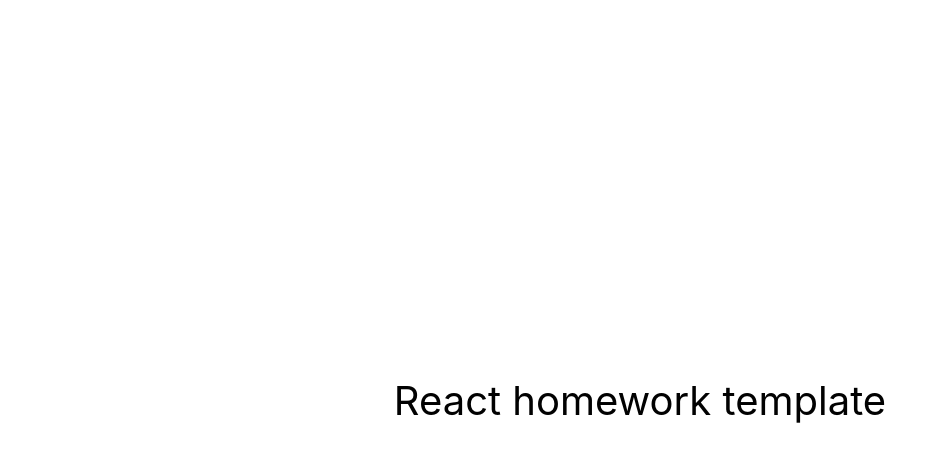
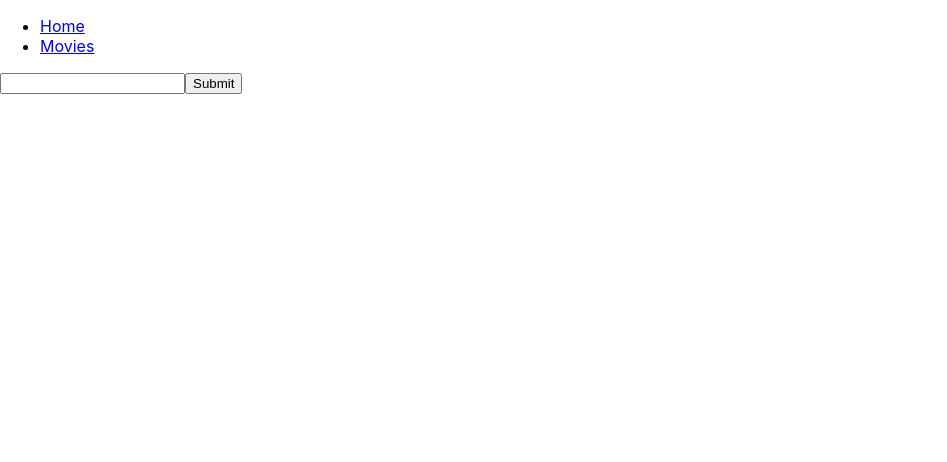
Before and after one commit to alexander-kulyk/goit-react-hw-05-movies, a React (Create React App) app: page /movies in a window 1280 px wide. Shown: the top 462 px of the page, without its empty margins (0-947 px from the left). Built offline with nearby package versions, Linux system fonts and the light colour scheme.

Commit message:
page Home

```diff
--- a/package.json
+++ b/package.json
@@ -7,9 +7,13 @@
     "@testing-library/jest-dom": "^5.16.3",
     "@testing-library/react": "^12.1.4",
     "@testing-library/user-event": "^13.5.0",
+    "axios": "^1.2.1",
+    "prop-types": "^15.8.1",
     "react": "^18.1.0",
     "react-dom": "^18.1.0",
+    "react-router-dom": "^6.4.5",
     "react-scripts": "5.0.1",
+    "styled-components": "^5.3.6",
     "web-vitals": "^2.1.3"
   },
   "scripts": {
--- /dev/null
+++ b/src/API/fetchMovies.js
@@ -0,0 +1,16 @@
+import axios from "axios";
+
+
+const KEY = '40e04535baed299e0a9efd3cd3e21164';
+const BASE_URL = 'https://api.themoviedb.org/3/'
+
+
+
+export const getTrendingMovies = async () =>{
+    return await axios.get(`${BASE_URL}trending/all/day?api_key=${KEY}&page=1`)
+};
+
+
+export const getMovieById = async id =>{
+    return await axios.get(`${BASE_URL}movie/${id}?api_key=${KEY}`)
+};
--- a/src/components/App.jsx
+++ b/src/components/App.jsx
@@ -1,16 +1,25 @@
+import { Route, Routes } from "react-router-dom";
+import { Layout } from "./Layout/Layout";
+import { Home } from "../pages/Home/Home";
+
+import { Movies } from "pages/Movies/Movies";
+import { MovieDetails } from "pages/MovieDetails/MovieDetails";
+
 export const App = () => {
+
   return (
-    <div
-      style={{
-        height: '100vh',
-        display: 'flex',
-        justifyContent: 'center',
-        alignItems: 'center',
-        fontSize: 40,
-        color: '#010101'
-      }}
-    >
-      React homework template
-    </div>
+    <>
+      <Routes>
+        <Route path="/" element={<Layout/>}>
+          <Route index element={<Home/>}/>
+          <Route path="movies" element={<Movies/>}>
+            <Route path=":movieId" element={<MovieDetails/>}/>
+          </Route>
+
+        </Route>
+
+      </Routes>
+  </>
+
   );
 };
--- /dev/null
+++ b/src/components/Layout/Layout.js
@@ -0,0 +1,23 @@
+import { Outlet } from "react-router-dom"
+import { Heder, Nav, NavItem, NavItemLink, NavList } from "./Layout.styled"
+
+
+
+export const Layout = () =>{
+    return(
+        <Heder>
+            <Nav>
+                <NavList>
+                    <NavItem>
+                        <NavItemLink to='/'>Home</NavItemLink>
+                    </NavItem>
+                    <NavItem>
+                        <NavItemLink  to='movies'>Movies</NavItemLink>
+                    </NavItem>
+
+                </NavList>
+            </Nav>
+            <Outlet/>
+        </Heder>
+    )
+}
--- /dev/null
+++ b/src/components/Layout/Layout.styled.js
@@ -0,0 +1,24 @@
+
+import { NavLink } from 'react-router-dom';
+import styled from 'styled-components';
+
+
+
+
+export const Heder = styled.header`
+
+`;
+
+export const Nav = styled.nav`
+
+`;
+
+export const NavList = styled.ul`
+
+`;
+export const NavItem = styled.li`
+
+`;
+export const NavItemLink = styled(NavLink)`
+
+`;
--- a/src/index.js
+++ b/src/index.js
@@ -2,9 +2,12 @@
 import ReactDOM from 'react-dom/client';
 import { App } from 'components/App';
 import './index.css';
+import { BrowserRouter } from 'react-router-dom';
 
 ReactDOM.createRoot(document.getElementById('root')).render(
   <React.StrictMode>
-    <App />
+   <BrowserRouter>
+      <App />
+   </BrowserRouter>
   </React.StrictMode>
 );
--- /dev/null
+++ b/src/pages/Home/Home.js
@@ -0,0 +1,43 @@
+import { getTrendingMovies } from "API/fetchMovies"
+import { useState, useEffect } from "react"
+import { Link } from "react-router-dom"
+import { ItemTrandMovies, ListTrandMovies, Title } from "./Home.styled"
+
+export const Home = () => {
+
+    const [movies, setMovies] = useState([]);
+
+    useEffect(() => {
+        const getMovies = async () =>{
+
+            try {
+
+                const resp = await getTrendingMovies()
+                const data = resp.data.results;
+                setMovies(data)
+
+             } catch (error) {
+
+            }
+        }
+        getMovies()
+
+    }, [])
+
+
+
+
+
+    return(
+        <>
+            <Title>Trending today</Title>
+            <ListTrandMovies>
+                {movies.map(movie =>(
+                <ItemTrandMovies key={movie.id}>
+                    <Link to={`/movies/${movie.id}`}>{movie.title ?? 'no title'}</Link>
+                </ItemTrandMovies>))}
+
+            </ListTrandMovies>
+        </>
+    )
+}
--- /dev/null
+++ b/src/pages/Home/Home.styled.js
@@ -0,0 +1,15 @@
+
+
+import styled from 'styled-components';
+
+export const Title = styled.h1`
+
+`;
+
+export const ListTrandMovies = styled.ul`
+
+`;
+
+export const ItemTrandMovies = styled.li`
+
+`;
--- /dev/null
+++ b/src/pages/MovieDetails/MovieDetails.js
@@ -0,0 +1,36 @@
+import { getMovieById } from "API/fetchMovies";
+import { useState, useEffect } from "react";
+import { useParams } from "react-router-dom";
+
+
+
+
+
+export const MovieDetails = () =>{
+    const {movieId} = useParams();
+    const [movie, setMovie] = useState([]);
+
+    useEffect(() => {
+        const getMovie = async movieId =>{
+
+            try {
+
+                const resp = await getMovieById(movieId);
+                const data = resp.data;
+                setMovie(data)
+
+            } catch (error) {
+
+            }
+        }
+
+        getMovie(Number(movieId))
+
+    }, [movieId])
+
+
+
+    return(
+        <div>{movie.id}</div>
+    )
+}
--- /dev/null
+++ b/src/pages/Movies/Movies.js
@@ -0,0 +1,17 @@
+import { Outlet } from "react-router-dom"
+
+
+export const Movies = () =>{
+    return(
+        <>
+            <form>
+                <input
+                type='text'
+                />
+                <button type="submit">Submit</button>
+            </form>
+
+        <Outlet/>
+        </>
+    )
+}
```
Also changed, not shown: src/pages/MovieDetails/MovieDetails.styled.js (added), src/pages/Movies/Movies.styled.js (added), 1 other file (tests, documents, lock files or other folders).
